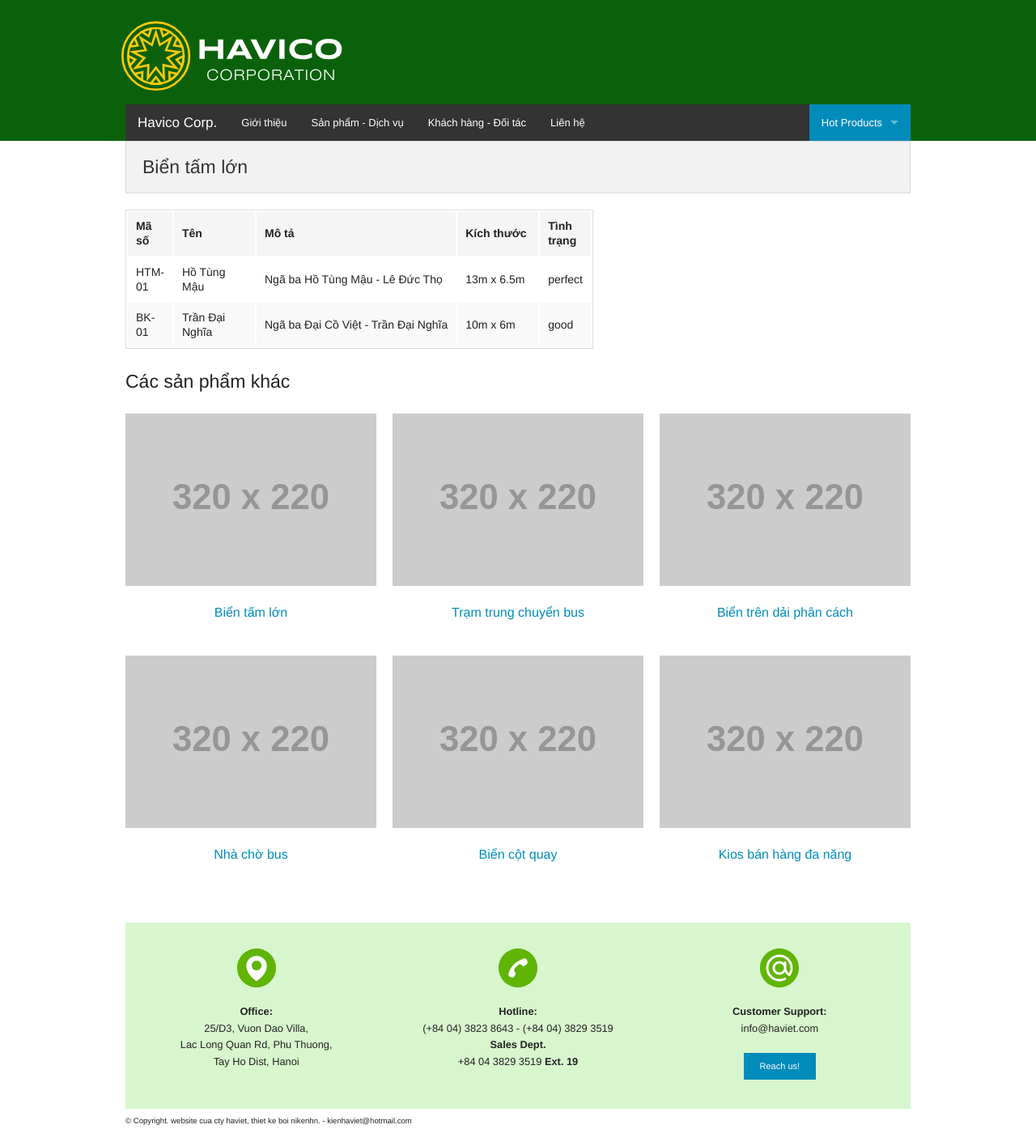
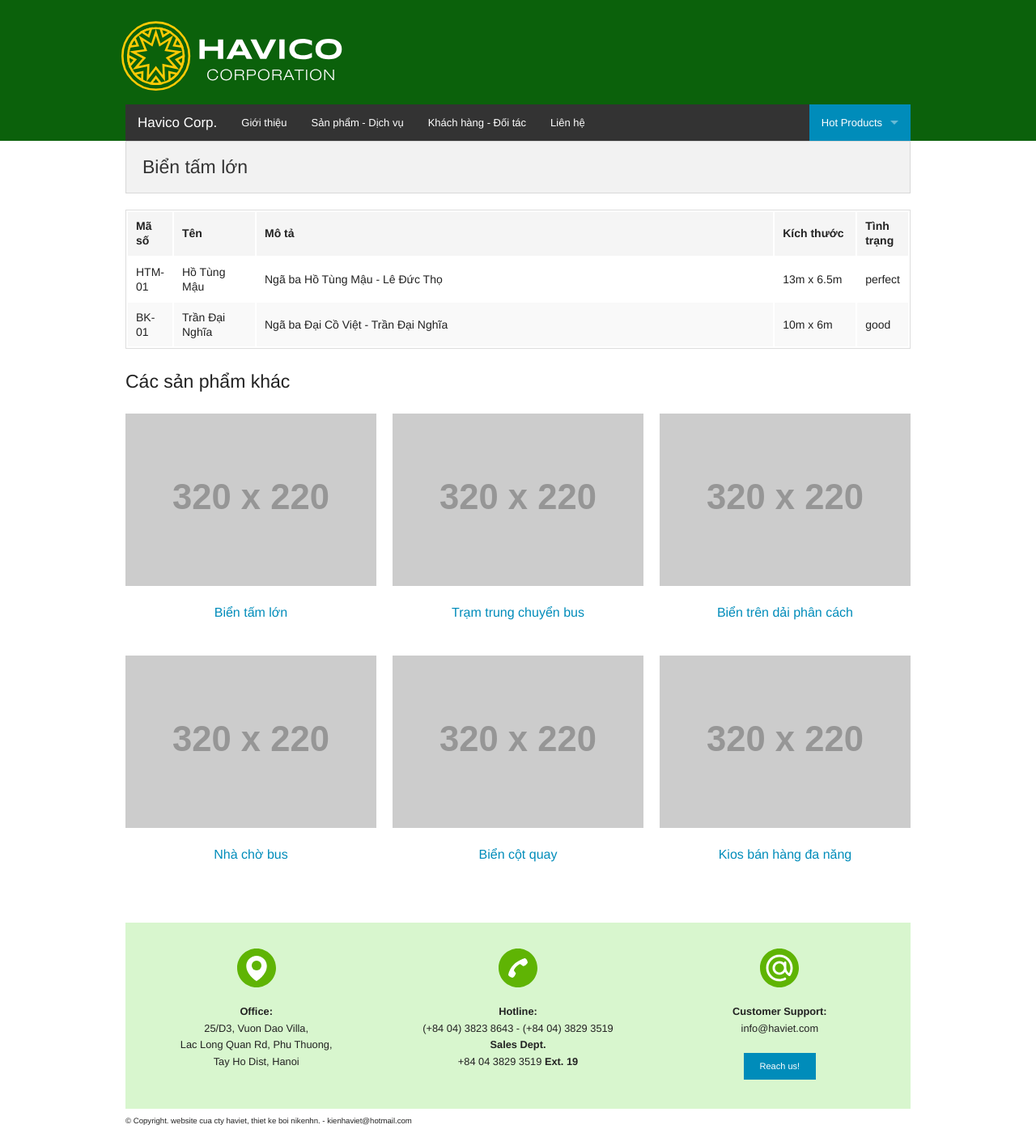
Before and after one commit to haviet/static-on-foundation, a Jekyll site: the page built from sanpham/billboard.html, in a window 1280 px wide. Shown: the whole page at 81% size. Built offline with Jekyll 4.4.1, drawn with Linux system fonts in a browser that asks for light colours.

Commit message:
Update table-billboard.html

```diff
--- a/_includes/table-billboard.html
+++ b/_includes/table-billboard.html
@@ -1,4 +1,4 @@
-<table class="expand">
+<table style="width:100%;">
   <thead>
     <tr>
       <th width="30">Mã số</th>
```
